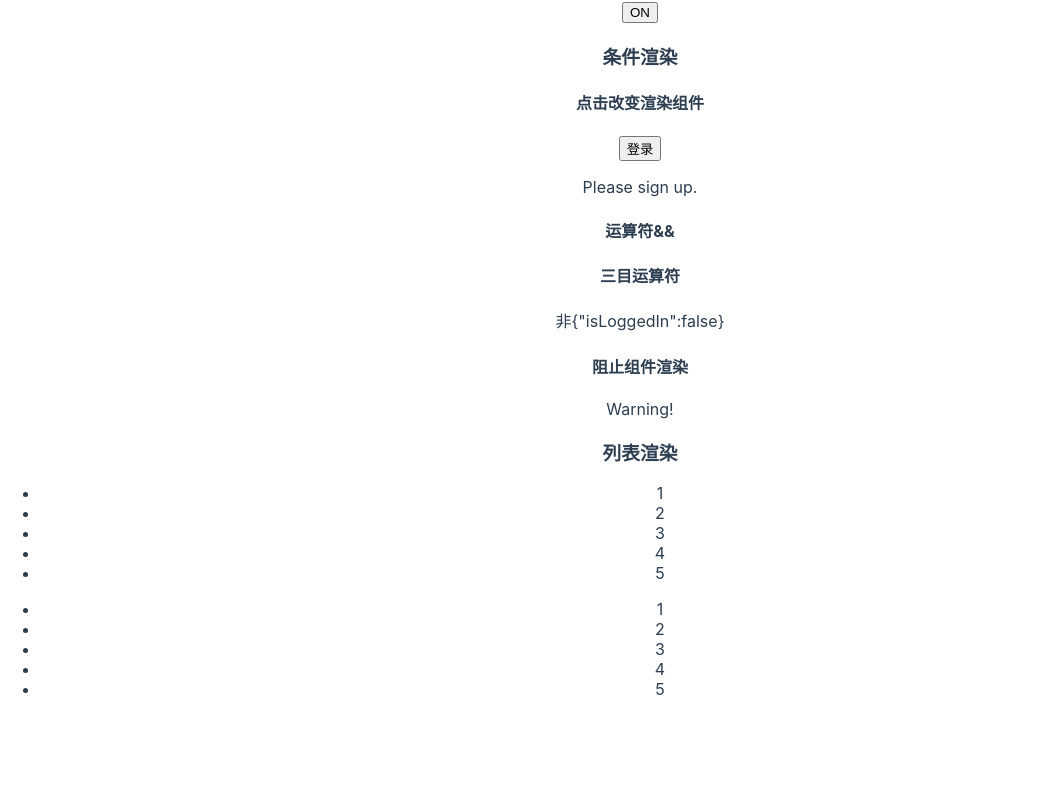
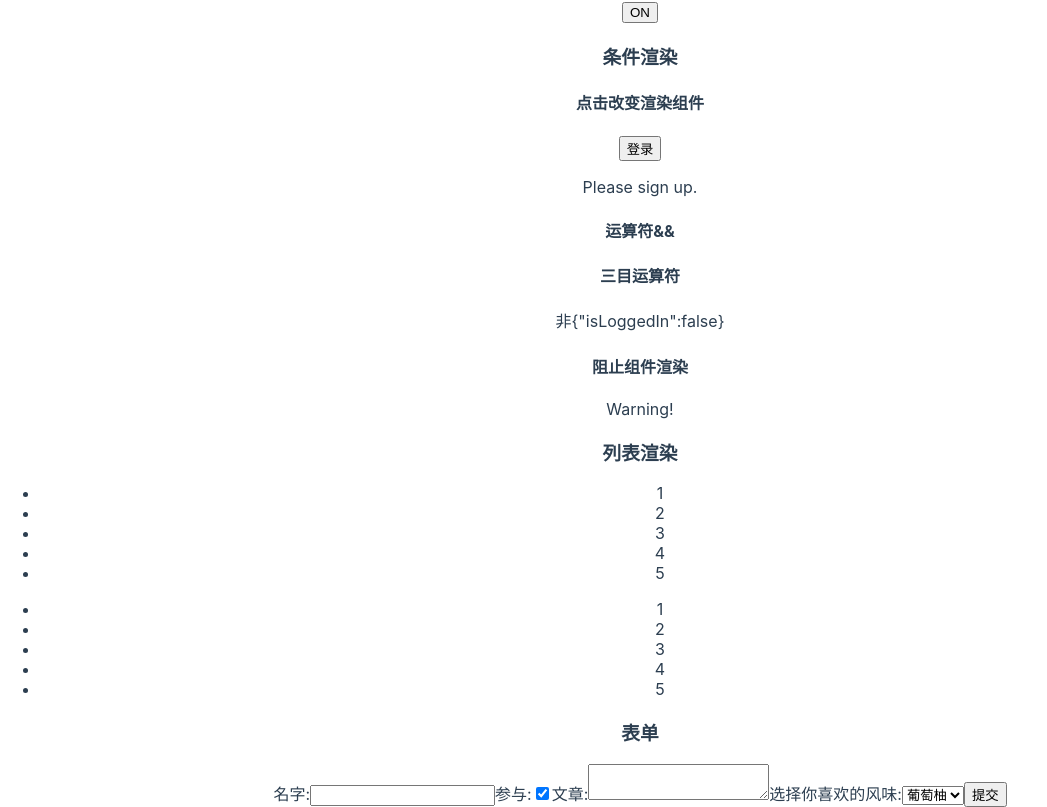
Before and after one commit to 11zouzouzou/react17Learn, a React (Vite) app: page / in a window 1280 px wide. Shown: the part 576-1383 px from the top of the page, without its empty margins (0-1047 px from the left). Before the commit the page ends 1291 px from the top, so only its background shows below. Built offline with nearby package versions, Linux system fonts and the light colour scheme.

Commit message:
form component add

```diff
--- /dev/null
+++ b/src/components/FormComp.tsx
@@ -0,0 +1,72 @@
+import React from "react";
+interface NameFormState {
+  textValue: string;
+  messageValue: string;
+  selectValue: string;
+  isGoing: boolean;
+}
+class NameForm extends React.Component {
+  state: NameFormState;
+  constructor(props?: any) {
+    super(props);
+    this.state = { textValue: "", messageValue: "", selectValue: "grapefruit", isGoing: true };
+
+    this.handleChangeTextValue = this.handleChangeTextValue.bind(this);
+    this.handleChangeMessageValue = this.handleChangeMessageValue.bind(this);
+    this.handleChangeSelectValue = this.handleChangeSelectValue.bind(this);
+    this.handleSubmit = this.handleSubmit.bind(this);
+  }
+
+  handleChangeTextValue(event: any) {
+    const target = event.target;
+    const value = target.type === "checkbox" ? target.checked : target.value;
+    const name = target.name;
+    this.setState({ [name]: value });
+  }
+
+  handleChangeMessageValue(event: any) {
+    this.setState({ messageValue: event.target.value });
+  }
+
+  handleChangeSelectValue(event: any) {
+    this.setState({ selectValue: event.target.value });
+  }
+
+  handleSubmit(event: any) {
+    alert("提交的名字: " + this.state.textValue + ";是否参加：" + this.state.isGoing + "；提交的文章：" + this.state.messageValue + ";选中内容" + this.state.selectValue);
+    event.preventDefault();
+  }
+
+  render() {
+    return (
+      <div>
+        <h3>表单</h3>
+        <form onSubmit={this.handleSubmit}>
+          <label>
+            名字:
+            <input type="text" name="textValue" value={this.state.textValue} onChange={this.handleChangeTextValue} />
+          </label>
+          <label>
+            参与:
+            <input name="isGoing" type="checkbox" checked={this.state.isGoing} onChange={this.handleChangeTextValue} />
+          </label>
+          <label>
+            文章:
+            <textarea value={this.state.messageValue} onChange={this.handleChangeMessageValue} />
+          </label>
+          <label>
+            选择你喜欢的风味:
+            <select value={this.state.selectValue} onChange={this.handleChangeSelectValue}>
+              <option value="grapefruit">葡萄柚</option>
+              <option value="lime">酸橙</option>
+              <option value="coconut">椰子</option>
+              <option value="mango">芒果</option>
+            </select>
+          </label>
+          <input type="submit" value="提交" />
+        </form>
+      </div>
+    );
+  }
+}
+export { NameForm };
--- a/src/main.tsx
+++ b/src/main.tsx
@@ -8,6 +8,7 @@ import { ClockComp } from "./components/ClockComp";
 import { Toggle } from "./components/ToggleComp";
 import { ControlComp } from "./components/ControlComp";
 import { ListControlComp } from "./components/ListComp";
+import { NameForm } from "./components/FormComp";
 
 function tick() {
 	ReactDOM.render(
@@ -21,6 +22,7 @@ function tick() {
 			<Toggle />
 			<ControlComp></ControlComp>
 			<ListControlComp></ListControlComp>
+			<NameForm></NameForm>
 		</React.StrictMode>,
 		document.getElementById("root")
 	);
```
